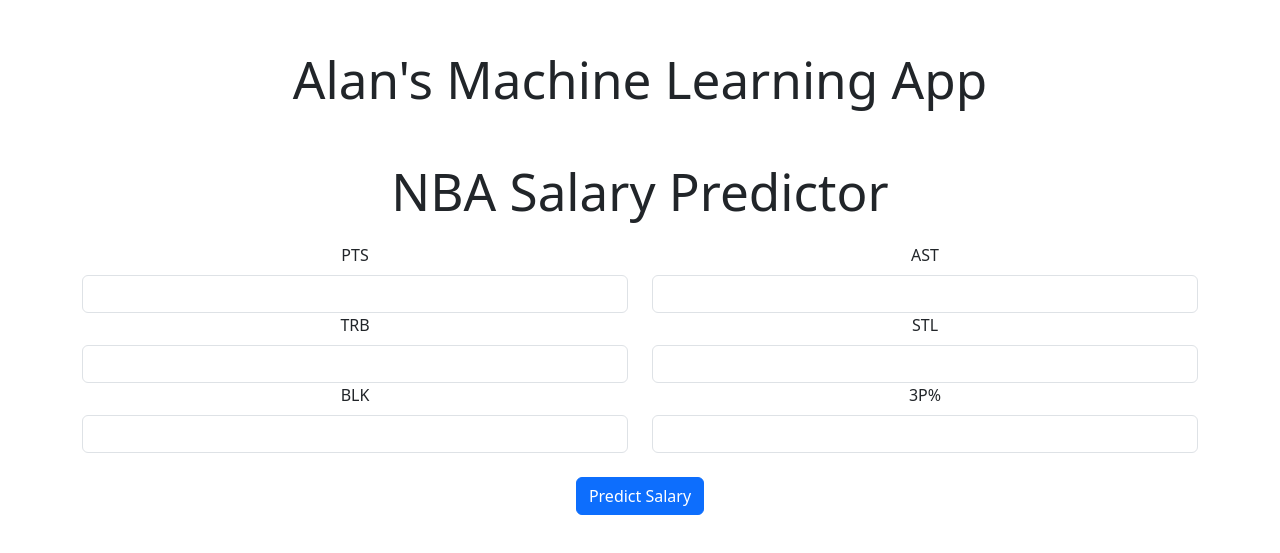
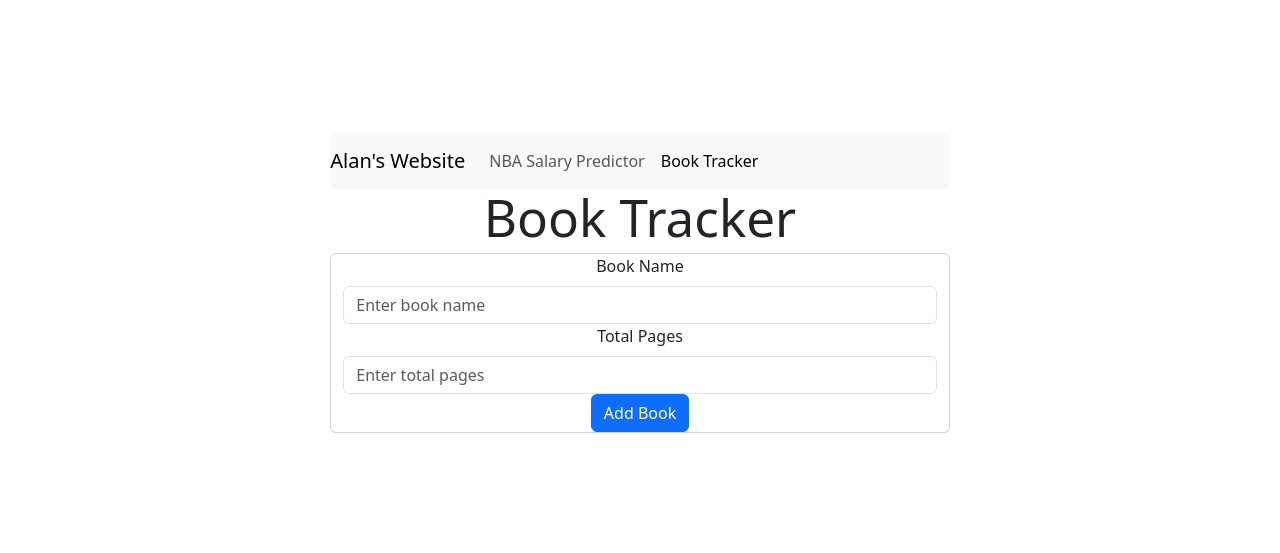
Before and after one commit to AlanZhong35/reading-system, a React (Vite) app in the folder my-app/: page /reading-system/book-tracker in a window 1280 px wide. Shown: the part 117-670 px from the top of the page. Built offline with nearby package versions, Linux system fonts and the light colour scheme.

Commit message:
added routing for salary predictor and booktracker, todo - make home page and local storage for booktracker

```diff
--- a/my-app/package.json
+++ b/my-app/package.json
@@ -16,7 +16,8 @@
     "bootstrap": "^5.3.3",
     "react": "^18.3.1",
     "react-bootstrap": "^2.10.4",
-    "react-dom": "^18.3.1"
+    "react-dom": "^18.3.1",
+    "react-router-dom": "^6.24.1"
   },
   "devDependencies": {
     "@types/react": "^18.3.3",
--- a/my-app/src/App.jsx
+++ b/my-app/src/App.jsx
@@ -1,15 +1,40 @@
 import React from 'react'
 import './App.css'
 import Dashboard from './Dashboard';
+import Home from './Home.jsx';
+import BookTracker from "./BookTracker.jsx";
+import { Navbar, Nav } from 'react-bootstrap';
 import 'bootstrap/dist/css/bootstrap.min.css';
+import { BrowserRouter as Router, Route, Routes, Link, NavLink  } from 'react-router-dom';
 
 function App() {
 
   return (
     <>
-      <Dashboard/>
+        <Router>
+            <Navbar bg="light" expand="lg">
+                <Navbar.Brand as={NavLink} to="/reading-system">Alan's Website</Navbar.Brand>
+                <Navbar.Toggle aria-controls="basic-navbar-nav" />
+                <Navbar.Collapse id="basic-navbar-nav">
+                    <Nav className="mr-auto">
+                        <Nav.Link as={NavLink} to="/reading-system/salary-predictor" activeClassName="active">NBA Salary Predictor</Nav.Link>
+                        <Nav.Link as={NavLink} to="/reading-system/book-tracker" activeClassName="active">Book Tracker</Nav.Link>
+                    </Nav>
+                </Navbar.Collapse>
+            </Navbar>
+            <Routes>
+                <Route path="/reading-system/" element={<Home/>}/>
+                <Route path="/reading-system/salary-predictor" element={<Dashboard/>}/>
+                <Route path="/reading-system/book-tracker" element={<BookTracker/>}/>
+                <Route path="*" element={<NotFound/>}/>
+            </Routes>
+        </Router>
     </>
-  )
+  );
+}
+
+function NotFound() {
+    return <h1>Not Found</h1>;
 }
 
 export default App
--- /dev/null
+++ b/my-app/src/BookTracker.jsx
@@ -0,0 +1,43 @@
+import React, { useState } from 'react';
+import BookForm from './BookForm';
+import BookCard from './BookCard';
+import { Container, Row, Col } from 'react-bootstrap';
+
+const BookTracker = () => {
+
+    const [books, setBooks] = useState([])
+
+    const addBook = (book) => {
+        setBooks([...books, book]);
+    }
+
+    const updatePagesRead = (name, pagesRead) => {
+        setBooks(
+            books.map((book) =>
+                book.name === name
+                    ? { ...book, pagesRead: book.pagesRead + pagesRead }
+                    : book
+            )
+        )
+    }
+
+    return(
+        <>
+            <Container>
+                <Row>
+                    <h1>Book Tracker</h1>
+                    <BookForm addBook={addBook} />
+                </Row>
+                <Row className="justify-content-center">
+                    {books.map((book) => (
+                        <Col key={book.name} xs={12} sm={6} md={4} lg={3} className="mb-4">
+                            <BookCard book={book} updatePagesRead={updatePagesRead} />
+                        </Col>
+                    ))}
+                </Row>
+            </Container>
+        </>
+    )
+}
+
+export default BookTracker;
--- /dev/null
+++ b/my-app/src/Home.jsx
@@ -0,0 +1,12 @@
+import React, { useState } from 'react';
+
+const Home = () => {
+
+    return (
+        <div>
+            <h1>welcome home</h1>
+        </div>
+    );
+};
+
+export default Home;
```
Also changed, not shown: 1 other file (tests, documents, lock files or other folders).
